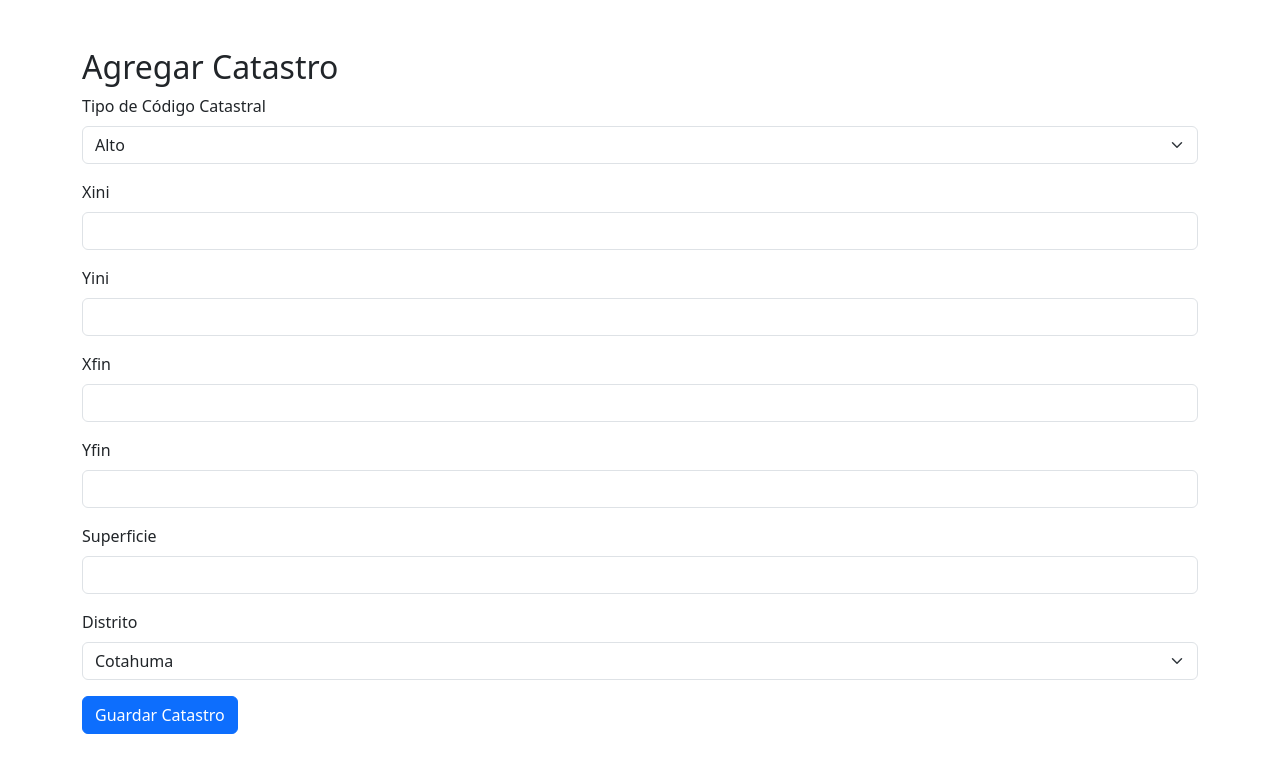
After one commit to jsonalvarcc/1er_parcial_p2, a PHP site: page /funcionario/agregar_catastro.php?cod_persona=1 in a window 1280 px wide. The commit adds this page. Shown: the top 773 px of the page. Run offline with PHP 8.4, Linux system fonts and the light colour scheme; the visitor is signed in with stand-in values (Sample User, id 1); data comes from the database, SQL or seed files in the repository.

Commit message:
ultimos detalles

```diff
--- /dev/null
+++ b/funcionario/agregar_catastro.php
@@ -0,0 +1,104 @@
+<?php
+include '../conexion.php';
+
+if (!isset($_GET['cod_persona'])) {
+    echo "ID de persona no especificado.";
+    exit();
+}
+
+$cod_persona = $_GET['cod_persona'];
+
+
+$query_distritos = "SELECT cod_distrito, nombre FROM Distrito";
+$result_distritos = $conexion->query($query_distritos);
+$distritos = $result_distritos->fetch_all(MYSQLI_ASSOC);
+
+if ($_SERVER['REQUEST_METHOD'] == 'POST') {
+
+    $tipo_codigo = $_POST['tipo_codigo'];
+    $xini = $_POST['xini'];
+    $yini = $_POST['yini'];
+    $xfin = $_POST['xfin'];
+    $yfin = $_POST['yfin'];
+    $superficie = $_POST['superficie'];
+    $cod_distrito = $_POST['cod_distrito'];
+
+
+    $rango_inicial = ($tipo_codigo == '10000') ? 10000 : (($tipo_codigo == '20000') ? 20000 : 30000);
+    $rango_final = $rango_inicial + 9999;
+
+    $query_codigo = "SELECT MAX(codigo_catastral) as max_codigo FROM Catastro WHERE codigo_catastral BETWEEN $rango_inicial AND $rango_final";
+    $result_codigo = $conexion->query($query_codigo);
+    $max_codigo = $result_codigo->fetch_assoc()['max_codigo'];
+    $nuevo_codigo = $max_codigo ? $max_codigo + 1 : $rango_inicial;
+
+
+    $stmt = $conexion->prepare("INSERT INTO Catastro (codigo_catastral, xini, yini, xfin, yfin, cod_distrito, cod_persona, superficie) VALUES (?, ?, ?, ?, ?, ?, ?, ?)");
+    $stmt->bind_param("iiiiiiii", $nuevo_codigo, $xini, $yini, $xfin, $yfin, $cod_distrito, $cod_persona, $superficie);
+
+    if ($stmt->execute()) {
+
+        header("Location: catastro.php?id=$cod_persona");
+        exit();
+    } else {
+        echo "Error al agregar catastro.";
+    }
+
+    $stmt->close();
+    $conexion->close();
+}
+?>
+
+<!DOCTYPE html>
+<html lang="es">
+<head>
+    <meta charset="UTF-8">
+    <meta name="viewport" content="width=device-width, initial-scale=1.0">
+    <title>Agregar Catastro</title>
+    <link href="https://cdn.jsdelivr.net/npm/bootstrap@5.3.3/dist/css/bootstrap.min.css" rel="stylesheet">
+</head>
+<body>
+    <div class="container mt-5">
+        <h2>Agregar Catastro</h2>
+        <form method="POST" action="">
+            <div class="mb-3">
+                <label for="tipo_codigo" class="form-label">Tipo de Código Catastral</label>
+                <select name="tipo_codigo" id="tipo_codigo" class="form-select" required>
+                    <option value="10000">Alto</option>
+                    <option value="20000">Medio</option>
+                    <option value="30000">Bajo</option>
+                </select>
+            </div>
+            <div class="mb-3">
+                <label for="xini" class="form-label">Xini</label>
+                <input type="number" name="xini" id="xini" class="form-control" required>
+            </div>
+            <div class="mb-3">
+                <label for="yini" class="form-label">Yini</label>
+                <input type="number" name="yini" id="yini" class="form-control" required>
+            </div>
+            <div class="mb-3">
+                <label for="xfin" class="form-label">Xfin</label>
+                <input type="number" name="xfin" id="xfin" class="form-control" required>
+            </div>
+            <div class="mb-3">
+                <label for="yfin" class="form-label">Yfin</label>
+                <input type="number" name="yfin" id="yfin" class="form-control" required>
+            </div>
+            <div class="mb-3">
+                <label for="superficie" class="form-label">Superficie</label>
+                <input type="number" name="superficie" id="superficie" class="form-control" required>
+            </div>
+            <div class="mb-3">
+                <label for="cod_distrito" class="form-label">Distrito</label>
+                <select name="cod_distrito" id="cod_distrito" class="form-select" required>
+                    <?php foreach ($distritos as $distrito): ?>
+                        <option value="<?php echo $distrito['cod_distrito']; ?>"><?php echo $distrito['nombre']; ?></option>
+                    <?php endforeach; ?>
+                </select>
+            </div>
+            <button type="submit" class="btn btn-primary">Guardar Catastro</button>
+        </form>
+    </div>
+</body>
+</html>
--- a/funcionario/catastro.php
+++ b/funcionario/catastro.php
@@ -73,6 +73,7 @@ $catastros = $resultado_catastro->fetch_all(MYSQLI_ASSOC);
             <p><strong>Nombre:</strong> <?php echo htmlspecialchars($usuario['nombre']); ?></p>
             <p><strong>Apellidos:</strong> <?php echo htmlspecialchars($usuario['apellidos']); ?></p>
             <p><strong>Rol:</strong> <?php echo htmlspecialchars($usuario['rol']); ?></p>
+            <a class="btn btn-success" href="agregar_catastro.php?cod_persona=<?php echo $cod_persona; ?>">Agregar Catastro</a>
         </div>
 
         <div class="mb-4">
```
